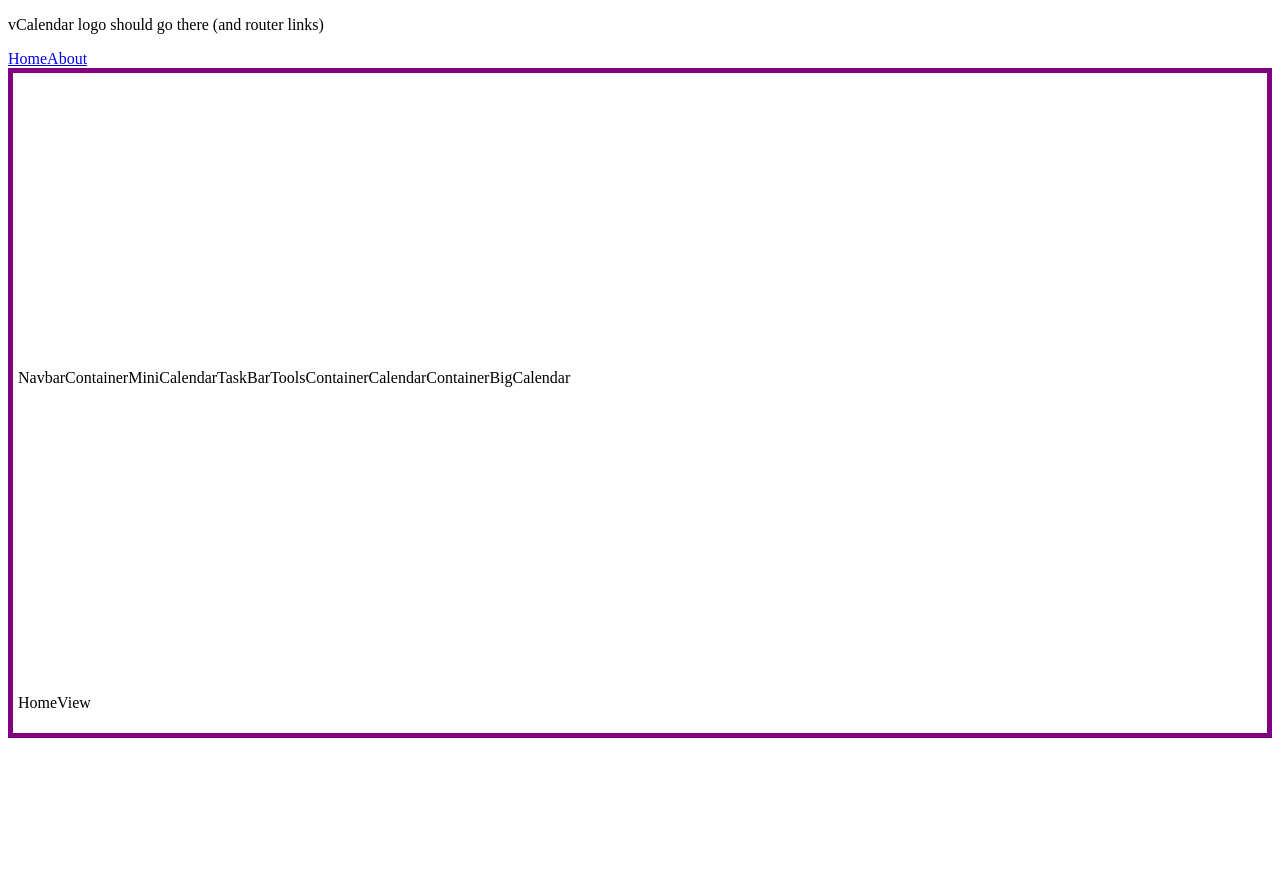
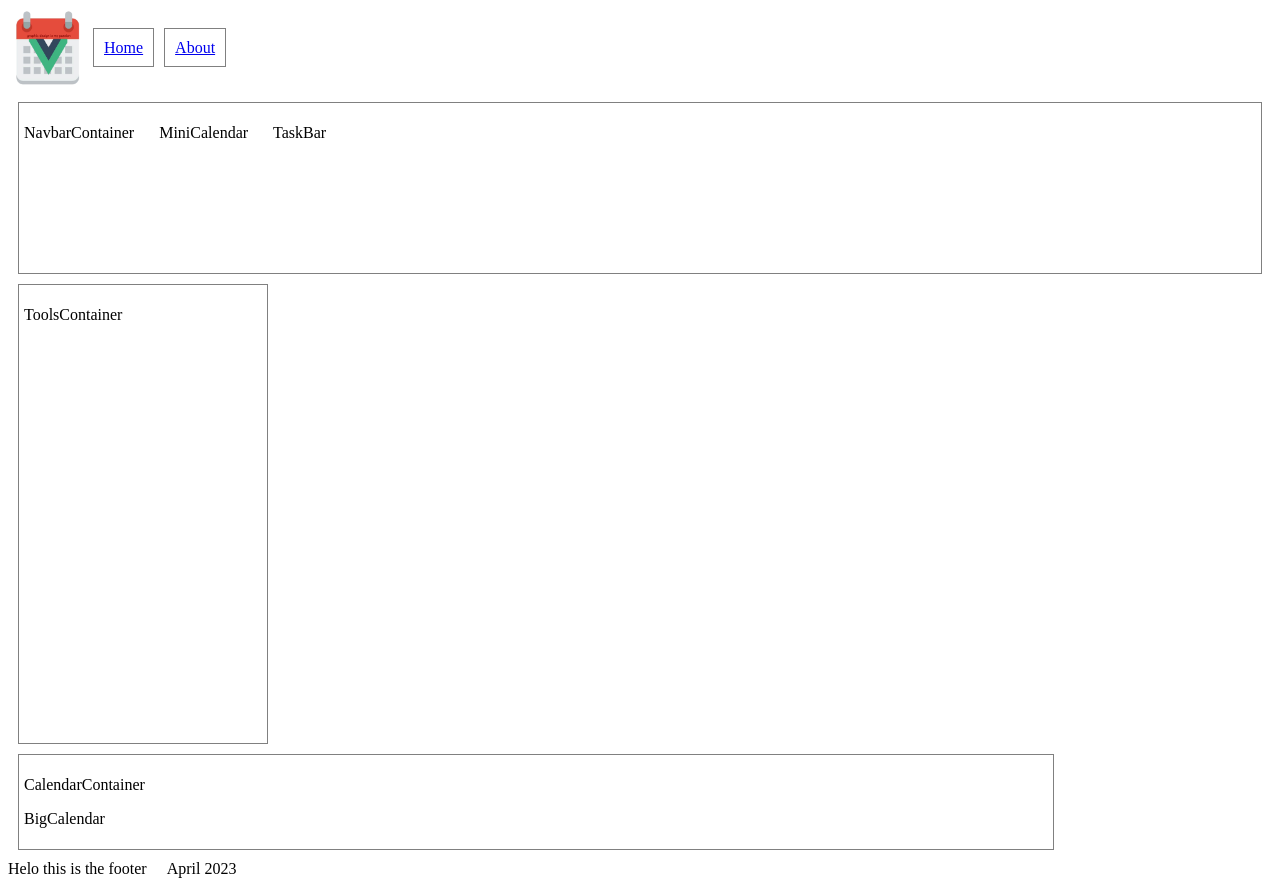
Before and after one commit to PerfectMach1ne/vCalendar__uni-se-prj, a Vue app in the folder vCalendar-frontend/: page / in a window 1280 px wide. Before the commit the page ends 800 px from the top, so only its background shows below. Built offline with nearby package versions, Linux system fonts and the light colour scheme.

Commit message:
feat: Add structural component styling

```diff
--- a/vCalendar-frontend/src/App.vue
+++ b/vCalendar-frontend/src/App.vue
@@ -8,18 +8,40 @@ import { RouterLink, RouterView } from 'vue-router'
     <img alt="Vue logo" class="logo" src="@/assets/logo.svg" width="125" height="125" />
   -->
   <header>
-    <p>vCalendar logo should go there (and router links)</p>
+    <img src="@/assets/logo.png" alt="vCalendar logo" class="logo" width="80" height="80"/>
     <nav>
-      <RouterLink to="/">Home</RouterLink>
-      <RouterLink to="/about">About</RouterLink>
+      <RouterLink to="/" class="router">Home</RouterLink>
+      <RouterLink to="/about" class="router">About</RouterLink>
     </nav>
   </header>
   <div class="wrapper">
     <!-- <HelloWorld msg="You did it!" /> -->
     <RouterView />
   </div>
+  <footer>
+    <p>Helo this is the footer</p>
+    <p>April 2023</p>
+  </footer>
 </template>
 
 <style scoped>
+header {
+  display: inline-flex;
+  justify-content: flex-start;
+  align-items: center;
+}
 
+footer {
+  display: inline-flex;
+  justify-content: flex-start;
+  align-items: center;
+  height: 2vh;
+  gap: 20px;
+}
+
+.router {
+  margin: 5px;
+  border: 1px solid gray;
+  padding: 10px;
+}
 </style>
--- a/vCalendar-frontend/src/assets/style.css
+++ b/vCalendar-frontend/src/assets/style.css
@@ -1,5 +1,5 @@
 /* a */
 .wrapper {
-  border: 5px solid purple;
+  /* border: 5px solid purple; */
   padding: 5px;
 }
--- /dev/null
+++ b/vCalendar-frontend/src/components/AboutPage.vue
@@ -0,0 +1,23 @@
+<script>
+export default {
+
+}
+</script>
+
+<template>
+  <div class="about__page__container">
+    <h1>
+      Don't delete this just yet. Could be used for a nice little About page with
+      a GitHub repo link and all the technologies listed nicely (just because it'd look cool).
+    </h1>
+    <p>AboutPage</p>
+  </div>
+</template>
+
+<style scoped>
+.about__page__container {
+  margin: 5px;
+  border: 1px solid gray;
+  padding: 5px;
+}
+</style>
--- a/vCalendar-frontend/src/components/containers/CalendarContainer.vue
+++ b/vCalendar-frontend/src/components/containers/CalendarContainer.vue
@@ -9,6 +9,17 @@ export default {
 </script>
 
 <template>
-  <p>CalendarContainer</p>
-  <BigCalendar/>
+  <div class="calendar__container">
+    <p>CalendarContainer</p>
+    <BigCalendar/>
+  </div>
 </template>
+
+<style scoped>
+.calendar__container {
+  margin: 5px;
+  border: 1px solid gray;
+  padding: 5px;
+  width: 80vw;
+}
+</style>
--- a/vCalendar-frontend/src/components/containers/NavbarContainer.vue
+++ b/vCalendar-frontend/src/components/containers/NavbarContainer.vue
@@ -13,7 +13,22 @@ export default {
 </script>
 
 <template>
-  <p>NavbarContainer</p>
-  <MiniCalendar/>
-  <TaskBar/>
+  <div class="navbar__container">
+    <p>NavbarContainer</p>
+    <MiniCalendar/>
+    <TaskBar/>
+  </div>
 </template>
+
+<style scoped>
+.navbar__container {
+  margin: 5px;
+  border: 1px solid gray;
+  padding: 5px;
+  width: 100vw;
+  height: 20vh;
+  display: inline-flex;
+  flex-direction: row;
+  gap: 25px;
+}
+</style>
--- a/vCalendar-frontend/src/components/containers/ToolsContainer.vue
+++ b/vCalendar-frontend/src/components/containers/ToolsContainer.vue
@@ -5,5 +5,17 @@ export default {
 </script>
 
 <template>
-  <p>ToolsContainer</p>
+  <div class="tools__container">
+    <p>ToolsContainer</p>
+  </div>
 </template>
+
+<style scoped>
+.tools__container {
+  margin: 5px;
+  border: 1px solid gray;
+  padding: 5px;
+  width: 238px; /* any more and flexbox sends CalendarContainer downstairs */
+  height: calc(57vh - 1vh); /* same as above */
+}
+</style>
--- a/vCalendar-frontend/src/views/AboutView.vue
+++ b/vCalendar-frontend/src/views/AboutView.vue
@@ -1,17 +1,32 @@
+<script>
+import NavbarContainer from '../components/containers/NavbarContainer.vue';
+import ToolsContainer from '../components/containers/ToolsContainer.vue';
+import AboutPage from '../components/AboutPage.vue';
+
+export default {
+  components: {
+    NavbarContainer,
+    ToolsContainer,
+    AboutPage
+  }
+}
+</script>
+
 <template>
   <div class="about">
-    <h1>
-      Don't delete this just yet. Could be used for a nice little About page with
-      a GitHub repo link and all the technologies listed nicely (just because it'd look cool).
-    </h1>
+    <NavbarContainer/>
+    <ToolsContainer/>
+    <AboutPage/>
   </div>
+  <p>AboutView</p>
 </template>
 
-<style>
+<style scoped>
 @media (min-width: 1024px) {
   .about {
     min-height: 75vh; /* 75% viewport height */
     display: flex;
+    /* flex-direction: row; */
     align-items: center;
   }
 }
--- a/vCalendar-frontend/src/views/HomeView.vue
+++ b/vCalendar-frontend/src/views/HomeView.vue
@@ -19,16 +19,16 @@ export default {
       <ToolsContainer/>
       <CalendarContainer/>
     </div>
-    <p>HomeView</p>
   </main>
 </template>
 
-<style>
+<style scoped>
 @media (min-width: 1024px) {
   .home {
     min-height: 75vh; /* 75% viewport height */
     display: flex;
-    align-items: center;
+    flex-wrap: wrap;
+    align-content: flex-start;
   }
 }
 </style>
```
Also changed, not shown: vCalendar-frontend/src/assets/logo.png (added), 1 other file (tests, documents, lock files or other folders).
